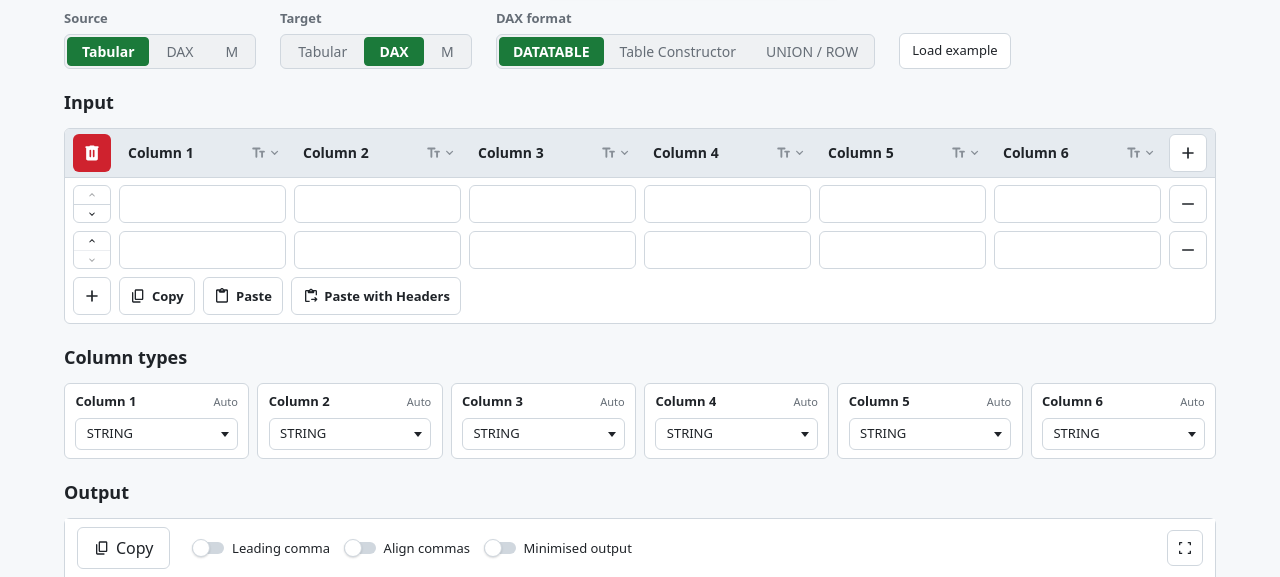
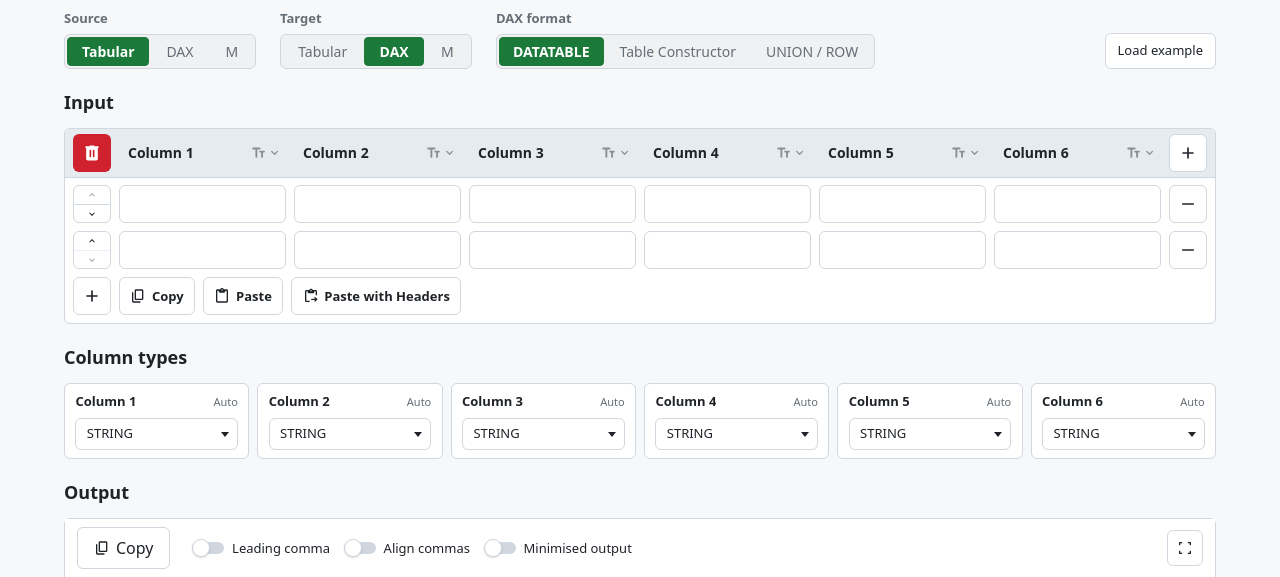
Before and after one commit to filcuk/pbi-tabulator, a website with bundled scripts: page index.html in a window 1280 px wide. Shown: the part 166-743 px from the top of the page. Built offline with nearby package versions, Linux system fonts and the light colour scheme; no server answers.

Commit message:
Align example button

```diff
--- a/app/css/converter.css
+++ b/app/css/converter.css
@@ -11,6 +11,10 @@
   flex-wrap: wrap;
   gap: 1rem 1.5rem;
   align-items: flex-end;
+}
+
+#load-example-btn {
+  margin-inline-start: auto;
 }
 
 .converter-field {
```
